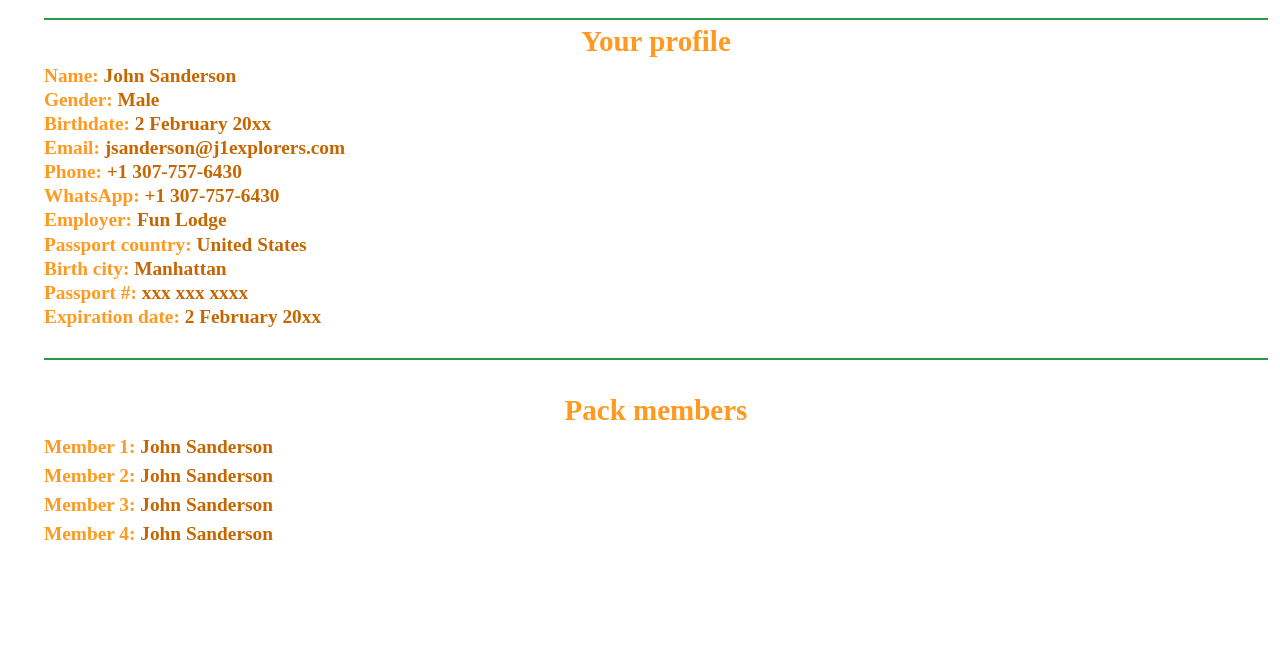
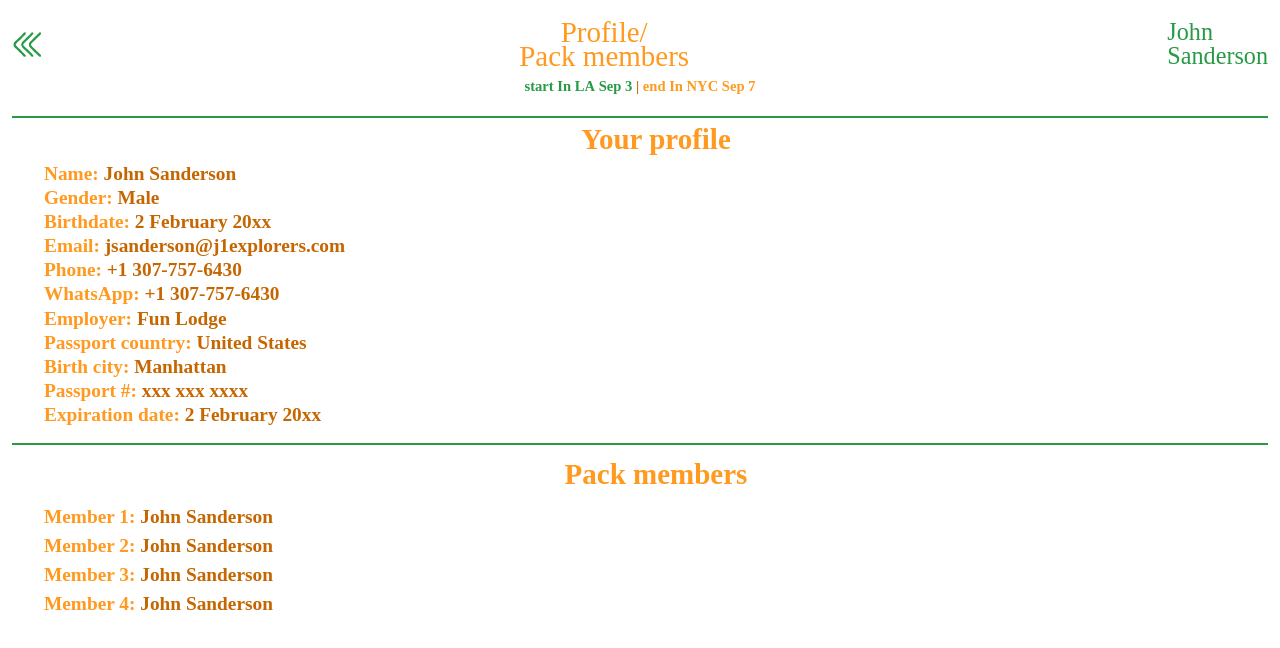
Before and after one commit to goldenfinix68/j1explorers-frontend, a React (Create React App) app: page /profile in a window 1280 px wide. Shown: the top 648 px of the page. Built offline with nearby package versions, Linux system fonts and the light colour scheme; a web font is replaced by a local one.

Commit message:
Add header in profile page

```diff
--- a/src/pages/profile/profile.page.tsx
+++ b/src/pages/profile/profile.page.tsx
@@ -2,6 +2,8 @@ import React from "react";
 import RecordComponent from "../../components/record.component";
 import { RecordDetail } from "../../type";
 import DividerComponent from "../../components/divider";
+import HeaderComponent from "../../components/header";
+import { Link } from "react-router-dom";
 
 export const ProfilePage: React.FC = () => {
   const profile: RecordDetail[] = [
@@ -24,9 +26,19 @@ export const ProfilePage: React.FC = () => {
     { title: "Member 4", description: "John Sanderson" },
   ];
   return (
-    <div className="mt-[18px] text-[19.33px] text-center font-bold mx-3 pl-8">
+    <>
+      <HeaderComponent>
+        <Link to="/">
+          <img src={`${process.env.PUBLIC_URL}/assets/images/left.png`} />
+        </Link>
+        <div className="flex flex-col text-secondary text-[29px] text-center leading-[24.16px]">
+          <span>Profile/</span>
+          <span>Pack members</span>
+        </div>
+      </HeaderComponent>
+      <div className="mt-[18px] text-[19.33px] text-center font-bold mx-3">
         <DividerComponent />
-      <div>
+        <div className="pl-8 mb-4">
           <div className="text-[29px] text-secondary">Your profile</div>
           {profile.map(({ title, description }) => (
             <RecordComponent
@@ -39,11 +51,11 @@ export const ProfilePage: React.FC = () => {
             />
           ))}
         </div>
-      <br />
         <DividerComponent />
-      <br />
-      <div>
-        <div className="text-[29px] text-secondary">Pack members</div>
+        <div className="pl-8">
+          <div className="text-[29px] text-secondary leading-loose">
+            Pack members
+          </div>
           {packMembers.map(({ title, description }) => (
             <RecordComponent
               key={title}
@@ -55,5 +67,6 @@ export const ProfilePage: React.FC = () => {
           ))}
         </div>
       </div>
+    </>
   );
 };
```
Lines whose indentation alone changed are shown as unchanged.
